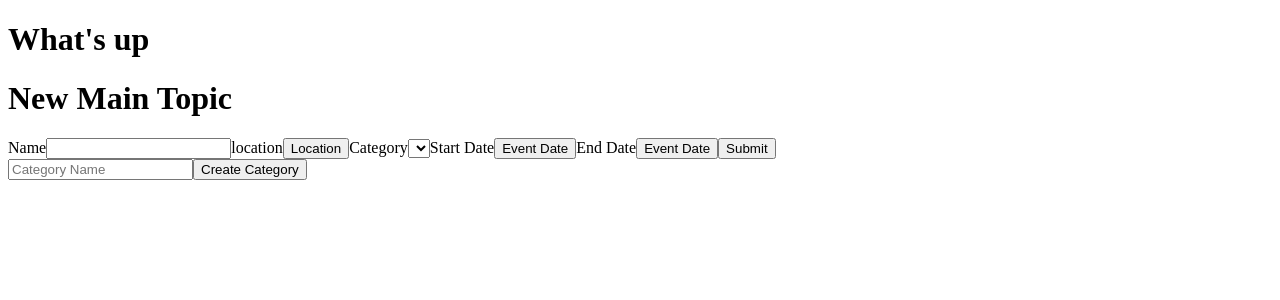
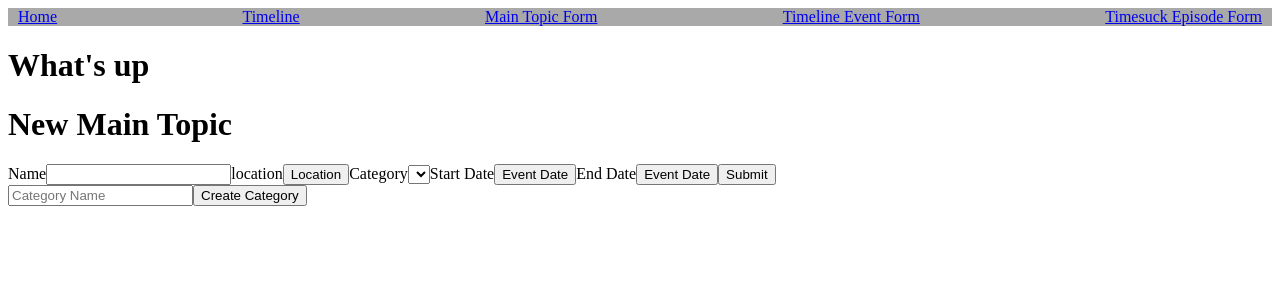
Before and after one commit to SilverJ1369/backend-project-frontend, an Angular app: page /main-topic-form in a window 1280 px wide. Shown: the top 300 px of the page. Built offline with nearby package versions, Linux system fonts and the light colour scheme; no server answers.

Commit message:
Add navbar component and update imports

```diff
--- a/src/app/app.component.html
+++ b/src/app/app.component.html
@@ -1,2 +1,3 @@
+<app-navbar/>
 <h1>What's up</h1>
-<router-outlet></router-outlet>
+<router-outlet/>
--- a/src/app/app.component.ts
+++ b/src/app/app.component.ts
@@ -1,10 +1,11 @@
 import { Component } from '@angular/core';
 import { RouterOutlet } from '@angular/router';
+import { NavbarComponent } from './shared/navbar/navbar.component';
 
 @Component({
   selector: 'app-root',
   standalone: true,
-  imports: [RouterOutlet],
+  imports: [RouterOutlet, NavbarComponent],
   templateUrl: './app.component.html',
   styleUrl: './app.component.scss'
 })
--- a/src/app/core/timeline/timeline.component.ts
+++ b/src/app/core/timeline/timeline.component.ts
@@ -14,7 +14,7 @@ import { MainTopicService } from '../services/main-topic.service';
 export class TimelineComponent implements OnInit{
 
   constructor(private mainTopicService: MainTopicService) { }
-
+  // some main topics outside of line
   ngOnInit(): void {
     this.mainTopicService.getMainTopics().subscribe({
       next: (mainTopics: MainTopic[]) => {
--- /dev/null
+++ b/src/app/shared/navbar/navbar.component.html
@@ -0,0 +1,8 @@
+<nav style="background-color: darkgrey;">
+  <a routerLink="/" routerLinkActive="active-link" [routerLinkActiveOptions]="{exact: true}">Home</a>
+  <a routerLink="/timeline" routerLinkActive="active-link">Timeline</a>
+  <a routerLink="/main-topic-form" routerLinkActive="active-link">Main Topic Form</a>
+  <a routerLink="/timeline-event-form" routerLinkActive="active-link">Timeline Event Form</a>
+  <a routerLink="/timesuck-episode-form" routerLinkActive="active-link">Timesuck Episode Form</a>
+    <!-- Add more links as needed -->
+</nav>
--- /dev/null
+++ b/src/app/shared/navbar/navbar.component.scss
@@ -0,0 +1,10 @@
+nav {
+  display: flex;
+  justify-content: space-between;
+  list-style-type: none;
+  padding: 0;
+}
+
+nav a {
+  margin: 0 10px;
+}
```
Also changed, not shown: src/app/shared/navbar/navbar.component.ts (added, +13 -0 lines), 1 other file (tests, documents, lock files or other folders).
